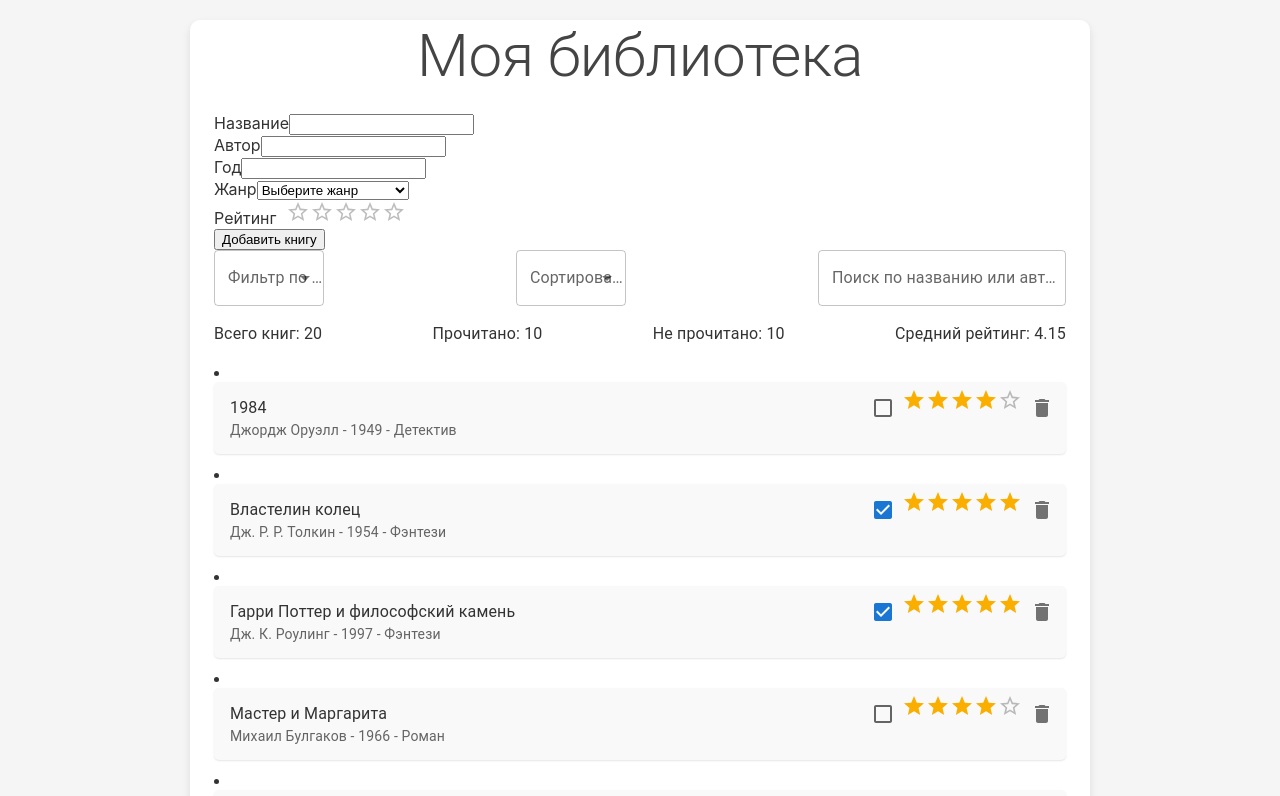
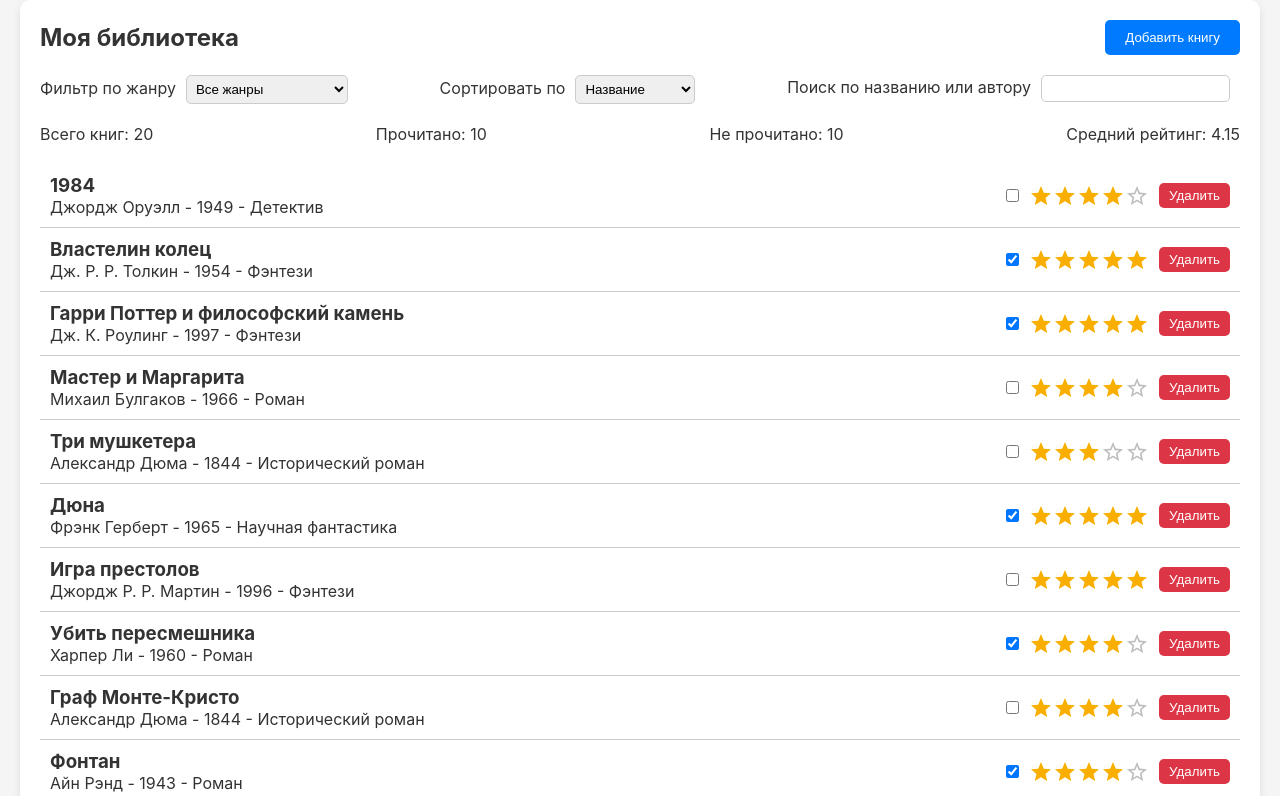
Before and after one commit to danilaAfanasev/grdn_js, a React (Vite) app: page / in a window 1280 px wide. Shown: the top 796 px of the page. Built offline with nearby package versions, Linux system fonts and the light colour scheme.

Commit message:
Переделан полностью интерфейс через html, добавлено модальное окно и внешний вид к нему

```diff
--- a/src/App.jsx
+++ b/src/App.jsx
@@ -1,37 +1,24 @@
-import React from 'react';
+import React, { useState } from 'react';
 import { Provider } from 'react-redux';
 import { store } from './redux/store';
-import BookList from './components/BookList';
-import BookForm from './components/BookForm';
-import Filter from './components/Filter';
-import Sort from './components/Sort';
-import Search from './components/Search';
-import BookStats from './components/BookStats';
-import './styles/main.scss';
-import { Container, Typography, Box } from '@mui/material';
+import AppContent from './components/AppContent';
 
-const AppContent = () => {
+const App = () => {
+  const [isModalOpen, setIsModalOpen] = useState(false);
+
+  const openModal = () => {
+    setIsModalOpen(true);
+  };
+
+  const closeModal = () => {
+    setIsModalOpen(false);
+  };
+
   return (
-    <Container maxWidth="md" sx={{ minHeight: '100vh', padding: 0, backgroundColor: '#fff', color: '#333' }}>
-      <Typography variant="h2" component="h1" gutterBottom sx={{ textAlign: 'center', marginTop: 2, color: '#444' }}>
-        Моя библиотека
-      </Typography>
-      <BookForm />
-      <Box sx={{ display: 'flex', gap: 2, mb: 2, justifyContent: 'space-between', flexWrap: 'wrap' }}>
-        <Filter />
-        <Sort />
-        <Search />
-      </Box>
-      <BookStats />
-      <BookList />
-    </Container>
+    <Provider store={store}>
+      <AppContent isModalOpen={isModalOpen} openModal={openModal} closeModal={closeModal} />
+    </Provider>
   );
 };
 
-const App = () => (
-  <Provider store={store}>
-    <AppContent />
-  </Provider>
-);
-
 export default App;
--- /dev/null
+++ b/src/components/AppContent.jsx
@@ -0,0 +1,41 @@
+import React from 'react';
+import BookList from './BookList';
+import Filter from './Filter';
+import Sort from './Sort';
+import Search from './Search';
+import BookStats from './BookStats';
+import BookForm from './BookForm';
+import '../styles/main.scss';
+
+const AppContent = ({ isModalOpen, openModal, closeModal }) => {
+  return (
+    <div className="app-content">
+      <header className="app-header">
+        <h1>Моя библиотека</h1>
+        <button className="add-book-button" onClick={openModal}>Добавить книгу</button>
+      </header>
+      {isModalOpen && (
+        <div className="modal">
+          <div className="modal-content">
+            <div className="modal-header">
+              <h2>Добавить книгу</h2>
+              <span className="close" onClick={closeModal}>&times;</span>
+            </div>
+            <BookForm onClose={closeModal} />
+          </div>
+        </div>
+      )}
+      <main className="app-main">
+        <div className="controls">
+          <Filter />
+          <Sort />
+          <Search />
+        </div>
+        <BookStats />
+        <BookList />
+      </main>
+    </div>
+  );
+};
+
+export default AppContent;
--- a/src/components/BookItem.jsx
+++ b/src/components/BookItem.jsx
@@ -1,8 +1,7 @@
 import React from 'react';
-import { ListItem, ListItemText, ListItemSecondaryAction, IconButton, Checkbox, Rating } from '@mui/material';
-import { Delete } from '@mui/icons-material';
 import { useDispatch } from 'react-redux';
 import { setRating } from '../redux/bookSlice';
+import Rating from '@mui/material/Rating';
 
 const BookItem = ({ book, onRemove, onToggleRead }) => {
   const dispatch = useDispatch();
@@ -12,27 +11,21 @@ const BookItem = ({ book, onRemove, onToggleRead }) => {
   };
 
   return (
-    <ListItem>
-      <ListItemText
-        primary={book.title}
-        secondary={`${book.author} - ${book.year} - ${book.genre}`}
-      />
-      <ListItemSecondaryAction>
-        <Checkbox
-          edge="end"
-          onChange={onToggleRead}
-          checked={book.read}
-        />
+    <div className="book-item">
+      <div className="book-info">
+        <h3>{book.title}</h3>
+        <p>{book.author} - {book.year} - {book.genre}</p>
+      </div>
+      <div className="book-actions">
+        <input type="checkbox" checked={book.read} onChange={onToggleRead} />
         <Rating
           name="simple-controlled"
           value={book.rating}
           onChange={handleRatingChange}
         />
-        <IconButton edge="end" aria-label="delete" onClick={onRemove}>
-          <Delete />
-        </IconButton>
-      </ListItemSecondaryAction>
-    </ListItem>
+        <button onClick={onRemove}>Удалить</button>
+      </div>
+    </div>
   );
 };
 
--- a/src/components/BookStats.jsx
+++ b/src/components/BookStats.jsx
@@ -1,6 +1,5 @@
 import React from 'react';
 import { useSelector } from 'react-redux';
-import { Typography, Box } from '@mui/material';
 
 const BookStats = () => {
   const { books } = useSelector(state => state.books);
@@ -11,12 +10,12 @@ const BookStats = () => {
   const averageRating = books.reduce((sum, book) => sum + book.rating, 0) / totalBooks;
 
   return (
-    <Box sx={{ display: 'flex', justifyContent: 'space-between', mb: 2 }}>
-      <Typography>Всего книг: {totalBooks}</Typography>
-      <Typography>Прочитано: {readBooks}</Typography>
-      <Typography>Не прочитано: {unreadBooks}</Typography>
-      <Typography>Средний рейтинг: {averageRating.toFixed(2)}</Typography>
-    </Box>
+    <div className="book-stats">
+      <p>Всего книг: {totalBooks}</p>
+      <p>Прочитано: {readBooks}</p>
+      <p>Не прочитано: {unreadBooks}</p>
+      <p>Средний рейтинг: {averageRating.toFixed(2)}</p>
+    </div>
   );
 };
 
--- a/src/components/Filter.jsx
+++ b/src/components/Filter.jsx
@@ -1,32 +1,29 @@
 import React from 'react';
 import { useDispatch } from 'react-redux';
 import { setFilter } from '../redux/bookSlice';
-import { MenuItem, Select, FormControl, InputLabel } from '@mui/material';
+
+const genreOptions = [
+  'Фантастика', 'Детектив', 'Роман', 'Научная фантастика', 'Исторический роман',
+  'Фэнтези', 'Приключения', 'Триллер', 'Мистика', 'Хоррор'
+];
 
 const Filter = () => {
   const dispatch = useDispatch();
 
-  const handleFilterChange = (event) => {
-    dispatch(setFilter(event.target.value));
+  const handleFilterChange = (e) => {
+    dispatch(setFilter(e.target.value));
   };
 
   return (
-    <FormControl sx={{ minWidth: 120 }}>
-      <InputLabel>Фильтр по жанру</InputLabel>
-      <Select onChange={handleFilterChange} displayEmpty>
-        <MenuItem value="">Все жанры</MenuItem>
-        <MenuItem value="Фантастика">Фантастика</MenuItem>
-        <MenuItem value="Детектив">Детектив</MenuItem>
-        <MenuItem value="Роман">Роман</MenuItem>
-        <MenuItem value="Научная фантастика">Научная фантастика</MenuItem>
-        <MenuItem value="Исторический роман">Исторический роман</MenuItem>
-        <MenuItem value="Фэнтези">Фэнтези</MenuItem>
-        <MenuItem value="Приключения">Приключения</MenuItem>
-        <MenuItem value="Триллер">Триллер</MenuItem>
-        <MenuItem value="Мистика">Мистика</MenuItem>
-        <MenuItem value="Хоррор">Хоррор</MenuItem>
-      </Select>
-    </FormControl>
+    <div>
+      <label>Фильтр по жанру</label>
+      <select onChange={handleFilterChange} style={{ minWidth: '120px' }}>
+        <option value="">Все жанры</option>
+        {genreOptions.map((genre, i) => (
+          <option key={i} value={genre}>{genre}</option>
+        ))}
+      </select>
+    </div>
   );
 };
 
--- a/src/components/Search.jsx
+++ b/src/components/Search.jsx
@@ -1,22 +1,19 @@
 import React from 'react';
 import { useDispatch } from 'react-redux';
 import { setSearch } from '../redux/bookSlice';
-import { TextField, FormControl } from '@mui/material';
 
 const Search = () => {
   const dispatch = useDispatch();
 
-  const handleSearchChange = (event) => {
-    dispatch(setSearch(event.target.value));
+  const handleSearchChange = (e) => {
+    dispatch(setSearch(e.target.value));
   };
 
   return (
-    <FormControl sx={{ minWidth: 120 }}>
-      <TextField
-        label="Поиск по названию или автору"
-        onChange={handleSearchChange}
-      />
-    </FormControl>
+    <div>
+      <label>Поиск по названию или автору</label>
+      <input type="text" onChange={handleSearchChange} />
+    </div>
   );
 };
 
--- a/src/components/Sort.jsx
+++ b/src/components/Sort.jsx
@@ -1,25 +1,25 @@
 import React from 'react';
 import { useDispatch } from 'react-redux';
 import { setSort } from '../redux/bookSlice';
-import { MenuItem, Select, FormControl, InputLabel } from '@mui/material';
+
+const sortOptions = ['Название', 'Автор', 'Год', 'Рейтинг'];
 
 const Sort = () => {
   const dispatch = useDispatch();
 
-  const handleSortChange = (event) => {
-    dispatch(setSort(event.target.value));
+  const handleSortChange = (e) => {
+    dispatch(setSort(e.target.value));
   };
 
   return (
-    <FormControl sx={{ minWidth: 120 }}>
-      <InputLabel>Сортировать по</InputLabel>
-      <Select onChange={handleSortChange} displayEmpty>
-        <MenuItem value="title">Названию</MenuItem>
-        <MenuItem value="author">Автору</MenuItem>
-        <MenuItem value="year">Году</MenuItem>
-        <MenuItem value="rating">Рейтингу</MenuItem>
-      </Select>
-    </FormControl>
+    <div>
+      <label>Сортировать по</label>
+      <select onChange={handleSortChange} style={{ minWidth: '120px' }}>
+        {sortOptions.map((option, i) => (
+          <option key={i} value={option}>{option}</option>
+        ))}
+      </select>
+    </div>
   );
 };
 
--- a/src/styles/main.scss
+++ b/src/styles/main.scss
@@ -6,53 +6,208 @@ body {
   color: #333;
 }
 
-.MuiContainer-root {
+.app-content {
+  max-width: 1200px;
+  margin: 0 auto;
   padding: 20px;
   background-color: #fff;
   border-radius: 10px;
   box-shadow: 0 4px 8px rgba(0, 0, 0, 0.1);
-  margin-top: 20px;
-  position: relative;
 }
 
-.MuiTypography-h2 {
-  text-align: center;
+.app-header {
+  display: flex;
+  justify-content: space-between;
+  align-items: center;
   margin-bottom: 20px;
-  color: #444;
 }
 
-.MuiBox-root {
+.app-header h1 {
+  margin: 0;
+  font-size: 24px;
+}
+
+.add-book-button {
+  padding: 10px 20px;
+  background-color: #007bff;
+  color: #fff;
+  border: none;
+  border-radius: 5px;
+  cursor: pointer;
+}
+
+.add-book-button:hover {
+  background-color: #0056b3;
+}
+
+.controls {
   display: flex;
   justify-content: space-between;
   margin-bottom: 20px;
 }
 
-.MuiList-root {
-  background-color: #fff;
-  border-radius: 10px;
-  padding: 10px;
-  box-shadow: 0 2px 4px rgba(0, 0, 0, 0.1);
-}
-
-.MuiListItem-root {
-  background-color: #f9f9f9;
-  margin-bottom: 10px;
-  border-radius: 5px;
-  box-shadow: 0 1px 2px rgba(0, 0, 0, 0.1);
-}
-
-.MuiTextField-root {
+.controls > div {
   margin-right: 10px;
 }
 
-.MuiButton-root {
-  margin-top: 10px;
-}
-
-.MuiSelect-root {
+.controls label {
   margin-right: 10px;
 }
 
-.MuiRating-root {
-  margin-left: 10px;
+.controls select, .controls input {
+  padding: 5px;
+  border: 1px solid #ccc;
+  border-radius: 5px;
 }
+
+.book-stats {
+  display: flex;
+  justify-content: space-between;
+  margin-bottom: 20px;
+}
+
+.book-stats p {
+  margin: 0;
+}
+
+.book-list {
+  list-style: none;
+  padding: 0;
+}
+
+.book-item {
+  display: flex;
+  justify-content: space-between;
+  align-items: center;
+  padding: 10px;
+  border-bottom: 1px solid #ccc;
+}
+
+.book-item:last-child {
+  border-bottom: none;
+}
+
+.book-info {
+  flex: 1;
+}
+
+.book-info h3, .book-info p {
+  margin: 0;
+}
+
+.book-actions {
+  display: flex;
+  align-items: center;
+}
+
+.book-actions input[type="checkbox"] {
+  margin-right: 10px;
+}
+
+.book-actions .MuiRating-root {
+  margin-right: 10px;
+}
+
+.book-actions button {
+  padding: 5px 10px;
+  background-color: #dc3545;
+  color: #fff;
+  border: none;
+  border-radius: 5px;
+  cursor: pointer;
+}
+
+.book-actions button:hover {
+  background-color: #c82333;
+}
+
+.modal {
+  display: block;
+  position: fixed;
+  z-index: 1;
+  left: 0;
+  top: 0;
+  width: 100%;
+  height: 100%;
+  overflow: auto;
+  background-color: rgba(0, 0, 0, 0.4);
+}
+
+.modal-content {
+  background-color: #fff;
+  margin: 15% auto;
+  padding: 20px;
+  border-radius: 10px;
+  box-shadow: 0 4px 8px rgba(0, 0, 0, 0.1);
+  width: 80%;
+  max-width: 600px;
+}
+
+.modal-header {
+  display: flex;
+  justify-content: space-between;
+  align-items: center;
+  margin-bottom: 20px;
+}
+
+.modal-header h2 {
+  margin: 0;
+  font-size: 20px;
+}
+
+.close {
+  color: #aaa;
+  font-size: 28px;
+  font-weight: bold;
+  cursor: pointer;
+}
+
+.close:hover,
+.close:focus {
+  color: black;
+  text-decoration: none;
+}
+
+.modal-form {
+  display: flex;
+  flex-direction: column;
+}
+
+.modal-form label {
+  margin-bottom: 5px;
+}
+
+.modal-form input, .modal-form select {
+  padding: 10px;
+  border: 1px solid #ccc;
+  border-radius: 5px;
+  margin-bottom: 20px;
+}
+
+.modal-form .rating-label {
+  display: flex;
+  align-items: center;
+  margin-bottom: 20px;
+}
+
+.modal-form .rating-label label {
+  margin-right: 10px;
+}
+
+.modal-form .MuiRating-root {
+  margin-right: 10px;
+}
+
+.modal-form button {
+  padding: 10px 20px;
+  background-color: #007bff;
+  color: #fff;
+  border: none;
+  border-radius: 5px;
+  cursor: pointer;
+  margin-top: 20px;
+}
+
+.modal-form button:hover {
+  background-color: #0056b3;
+}
```
